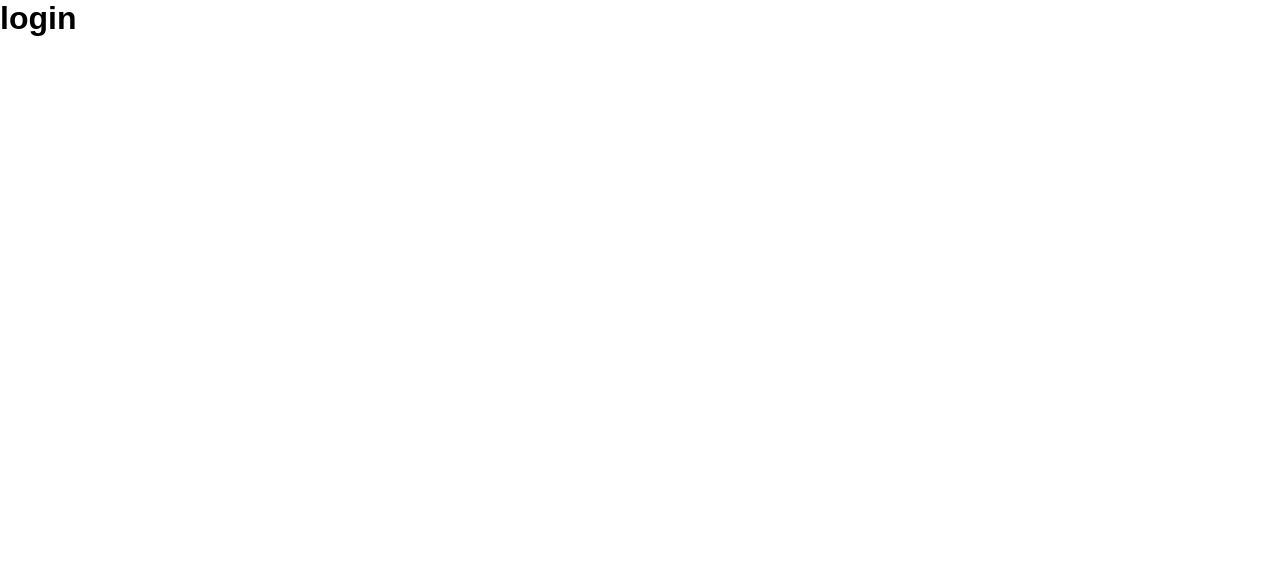
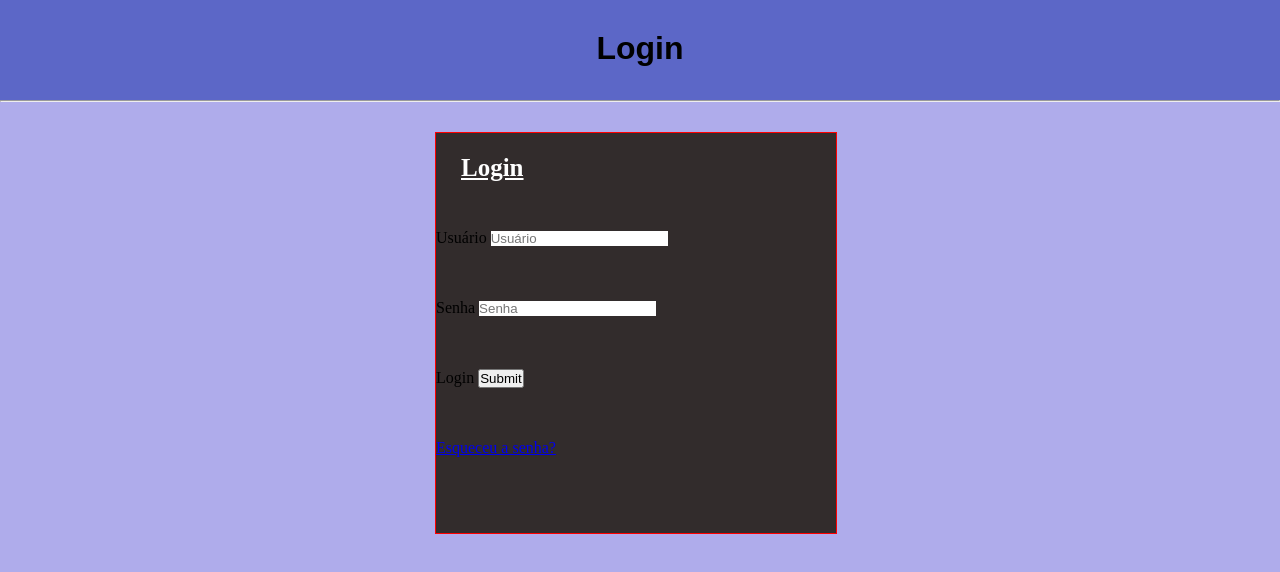
Before and after one commit to ramirotr/formulario, a plain HTML site: page paginas/login.html in a window 1280 px wide. Drawn offline with Linux system fonts and the light colour scheme.

Commit message:
BUSCA
busca concluída

```diff
--- /dev/null
+++ b/paginas/busca.css
@@ -0,0 +1,55 @@
+*{
+    padding: 0;
+    margin: 0;
+    font-family: Arial, Helvetica, sans-serif;
+}
+
+
+
+ header{
+    width: 100%;
+    height: 100px;
+    background-color: rgb(92, 103, 199);
+}
+
+header h1{
+    text-align: center;
+    position: relative;
+    top: 25px;
+
+}
+
+body{
+    background-color: rgb(175, 172, 235);
+}
+
+
+img{
+    width: 70px;
+    height: 70px;
+    position: relative;
+    top: 10px;
+    border-radius: 2em;
+    box-shadow: 0 0 3px black;
+}
+
+input{
+    width: 500px;
+    height: 50px;
+    position: relative;
+    bottom: 18px;
+    border-radius: 2em;
+    box-shadow: 0 0 6px black;
+}
+
+input::placeholder{
+    padding-left: 20px;
+    font-size: 18px;
+}
+
+.pesquisa{
+    margin-right: 680px;
+    position: relative;
+    top: 30px;
+    left: 350px;
+}
--- a/paginas/cad-pessoa.css
+++ b/paginas/cad-pessoa.css
@@ -5,7 +5,8 @@
 }
 
 header{
-
+    width: 100%;
+    height: 100px;
     background-color: rgb(92, 103, 199);
 }
 
@@ -15,6 +16,9 @@ body{
 
 h1{
     text-align: center;
+    position: relative;
+    top: 25px;
+
 }
 
 #cadastro form {
--- /dev/null
+++ b/paginas/login.css
@@ -0,0 +1,58 @@
+*{
+    padding: 0;
+    margin: 0;
+}
+
+h1{
+    text-align: center;
+    font-family: Arial, Helvetica, sans-serif;
+    position: relative;
+    top: 30px;
+}
+
+header{
+    width: 100%;
+    height: 100px;
+    background-color: rgb(92, 103, 199);
+}
+
+body{
+    background-color: rgb(175, 172, 235);
+}
+
+div{
+    background-color: rgb(50, 44, 44);
+    border: 1px solid red;
+    width: 400px;
+    height: 400px;
+    position: relative;
+    top: 30px;
+    left: 435px;
+    line-height: 70px;
+}
+
+
+h3{
+   color: white;
+   font-size: 25px;
+   padding-left: 25px;
+   text-decoration: underline;
+
+}
+
+#usuario{
+    border: 0;
+    border-bottom: 10px;
+}
+
+
+#senha{
+    border: 0;
+    border-bottom: 0;
+}
+
+
+
+#login{
+
+}
--- a/paginas/login.html
+++ b/paginas/login.html
@@ -4,9 +4,28 @@
     <meta charset="UTF-8">
     <meta name="viewport" content="width=device-width, initial-scale=1.0">
     <title>Document</title>
-    <link rel="stylesheet" href="style.css">
+    <link rel="stylesheet" href="login.css">
+<header>
+    <h1>Login</h1>
+</header>
 </head>
+<hr>
 <body>
-    <h1>login</h1>
+
+    <div class="login">
+    <form action="index.html">
+        <h3>Login</h3>
+        <label for="text">Usuário</label>
+        <input id="usuario" type="text" placeholder="Usuário"> <br>
+        <label for="text">Senha</label>
+        <input id="senha" type="password" placeholder="Senha"> <br>
+        <label for="text">Login</label>
+        <input id="login" type="submit" placeholder="login"> <br>
+        <a href="index.html">Esqueceu a senha?</a>
+    </form>
+    </div>
+
+
+
 </body>
 </html>
```
Also changed, not shown: paginas/busca.html (+13 -2 lines), paginas/cad-pessoa.html (+1 -0 lines).
